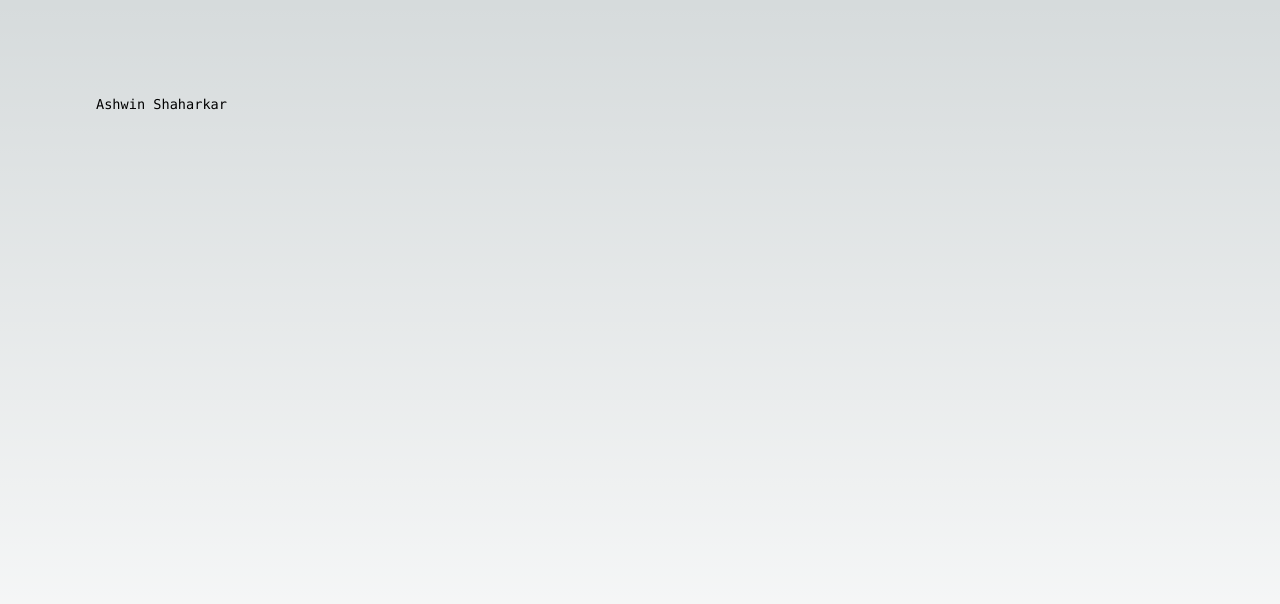
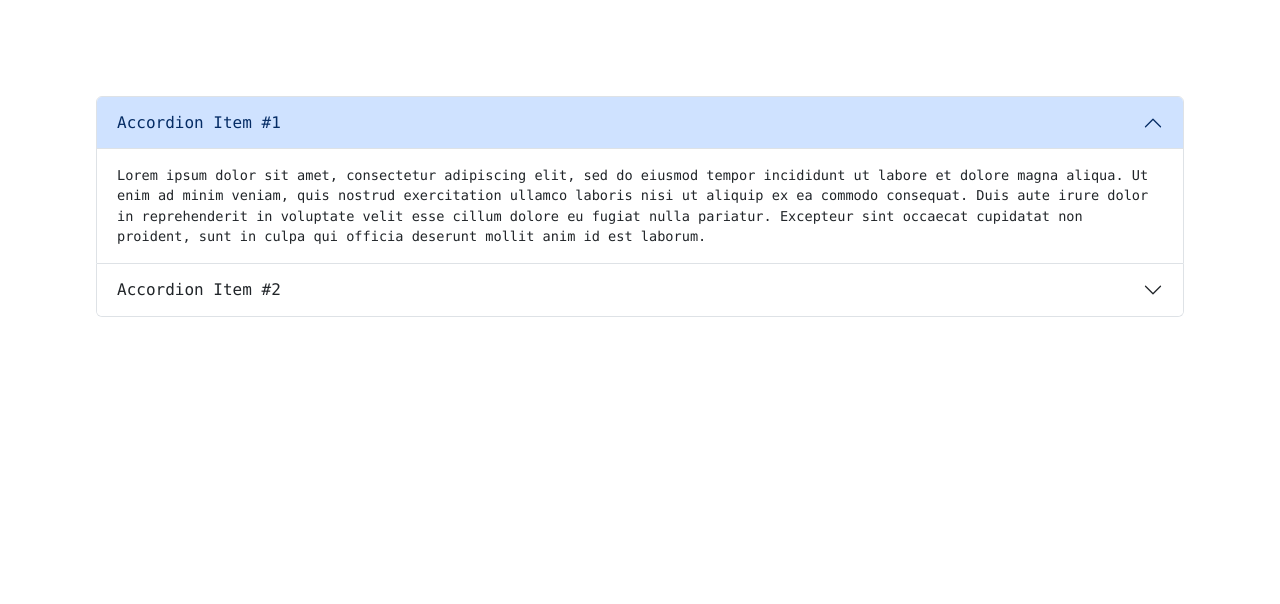
Before and after one commit to ashwinshaharkar/vercel_home_assignment, a Next.js app: page / in a window 1280 px wide. Shown: the top 604 px of the page. Built offline with nearby package versions, Linux system fonts and the light colour scheme.

Commit message:
Added Accordion package.

```diff
--- a/package.json
+++ b/package.json
@@ -9,9 +9,11 @@
     "lint": "next lint"
   },
   "dependencies": {
+    "bootstrap": "^5.3.3",
+    "next": "14.1.4",
     "react": "^18",
-    "react-dom": "^18",
-    "next": "14.1.4"
+    "react-bootstrap": "^2.10.2",
+    "react-dom": "^18"
   },
   "devDependencies": {
     "eslint": "^8",
--- a/src/app/globals.css
+++ b/src/app/globals.css
@@ -105,3 +105,7 @@
     color-scheme: dark;
   }
 }
+
+.accordion {
+  width: 100% !important;
+}
--- a/src/app/page.js
+++ b/src/app/page.js
@@ -1,14 +1,38 @@
 "use client"; // This is a client component 👈🏽
-import { useState } from "react";
-import Image from "next/image";
-import Arrow from "../../public/icon-arrow-down.svg";
+import Accordion from 'react-bootstrap/Accordion';
+import 'bootstrap/dist/css/bootstrap.min.css';
 import styles from "./page.module.css";
 
 export default function Home() {
   return (
     <main className={styles.main}>
       <div className={styles.description}>
-        Ashwin Shaharkar
+        <Accordion defaultActiveKey={['0']} alwaysOpen>
+          <Accordion.Item eventKey="0">
+            <Accordion.Header>Accordion Item #1</Accordion.Header>
+            <Accordion.Body>
+              Lorem ipsum dolor sit amet, consectetur adipiscing elit, sed do
+              eiusmod tempor incididunt ut labore et dolore magna aliqua. Ut enim ad
+              minim veniam, quis nostrud exercitation ullamco laboris nisi ut
+              aliquip ex ea commodo consequat. Duis aute irure dolor in
+              reprehenderit in voluptate velit esse cillum dolore eu fugiat nulla
+              pariatur. Excepteur sint occaecat cupidatat non proident, sunt in
+              culpa qui officia deserunt mollit anim id est laborum.
+            </Accordion.Body>
+          </Accordion.Item>
+          <Accordion.Item eventKey="1">
+            <Accordion.Header>Accordion Item #2</Accordion.Header>
+            <Accordion.Body>
+              Lorem ipsum dolor sit amet, consectetur adipiscing elit, sed do
+              eiusmod tempor incididunt ut labore et dolore magna aliqua. Ut enim ad
+              minim veniam, quis nostrud exercitation ullamco laboris nisi ut
+              aliquip ex ea commodo consequat. Duis aute irure dolor in
+              reprehenderit in voluptate velit esse cillum dolore eu fugiat nulla
+              pariatur. Excepteur sint occaecat cupidatat non proident, sunt in
+              culpa qui officia deserunt mollit anim id est laborum.
+            </Accordion.Body>
+          </Accordion.Item>
+        </Accordion>
       </div>
     </main>
   );
```
Also changed, not shown: 1 other file (tests, documents, lock files or other folders).
